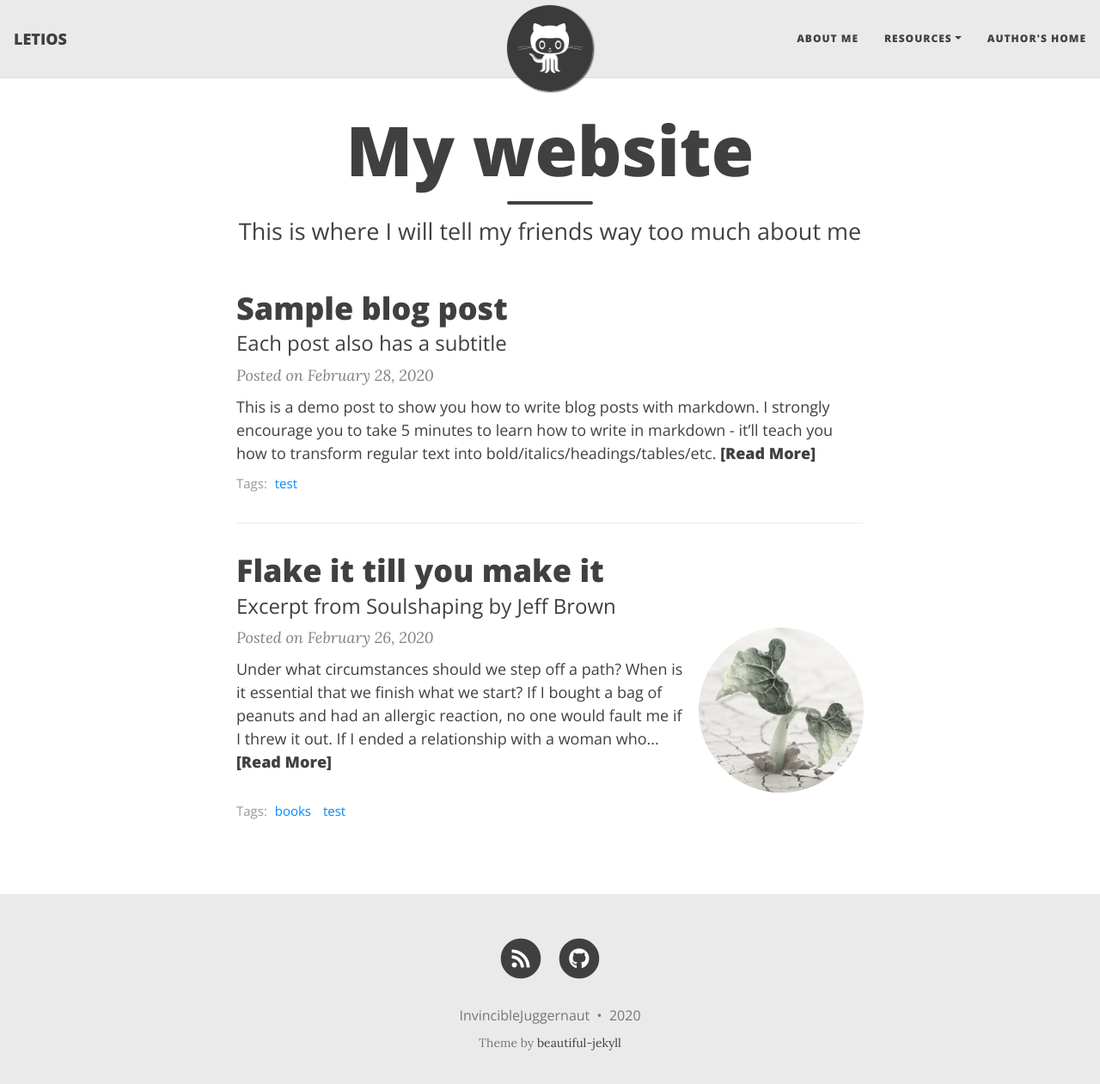
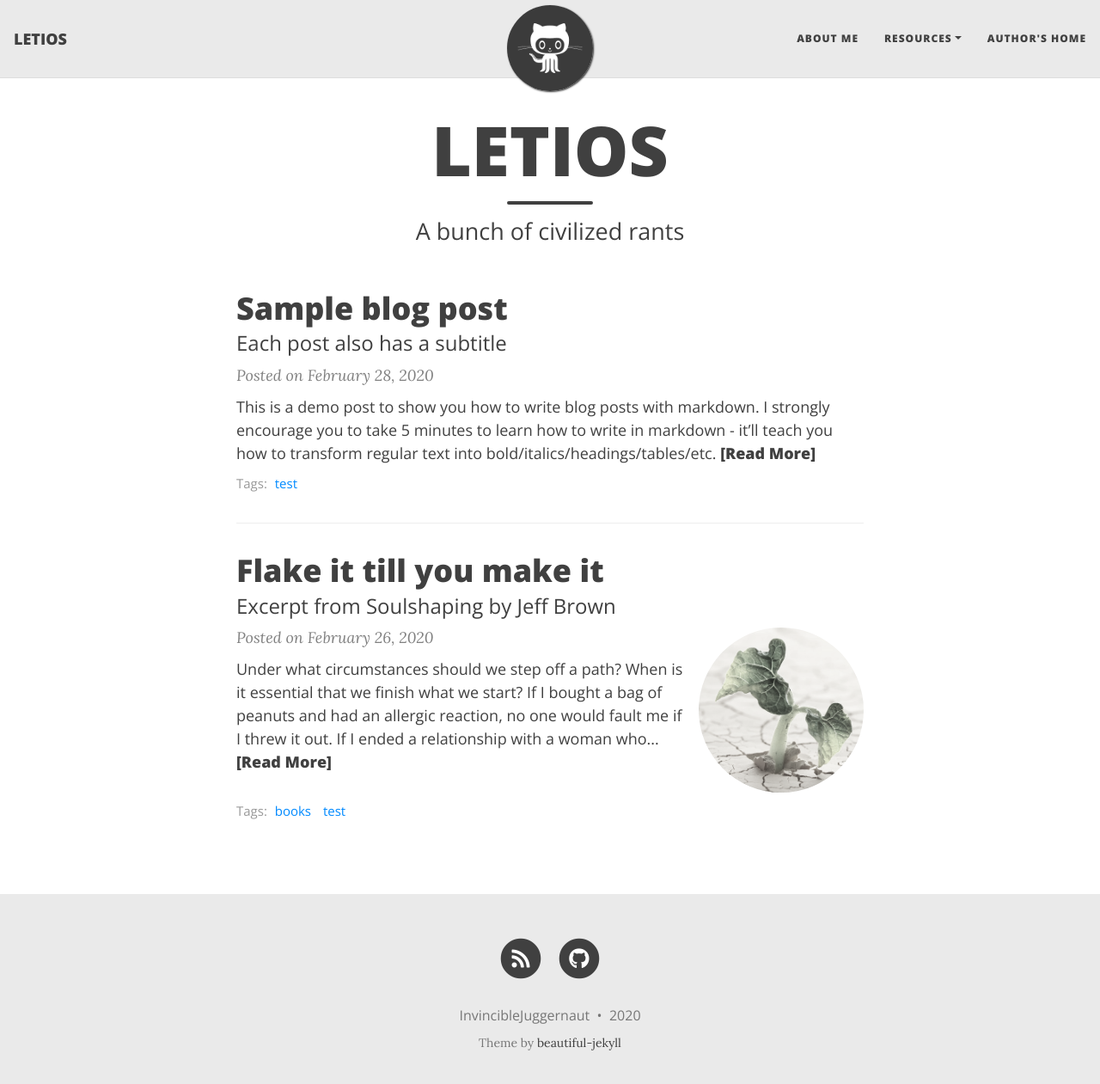
Before and after one commit to InvincibleJuggernaut/Letios, a Jekyll site: the page built from index.html, in a window 1280 px wide and 1274 px high. Shown: the top 1261 px of the window at 86% size. Built offline with Jekyll 4.4.1, drawn with Linux system fonts in a browser that asks for light colours; nearby versions of some CDN libraries; the list of posts is cut into pages by our own code.

Commit message:
Update index.html

```diff
--- a/index.html
+++ b/index.html
@@ -1,5 +1,5 @@
 ---
 layout: home
-title: My website
-subtitle: This is where I will tell my friends way too much about me
+title: LETIOS
+subtitle: A bunch of civilized rants
 ---
```
